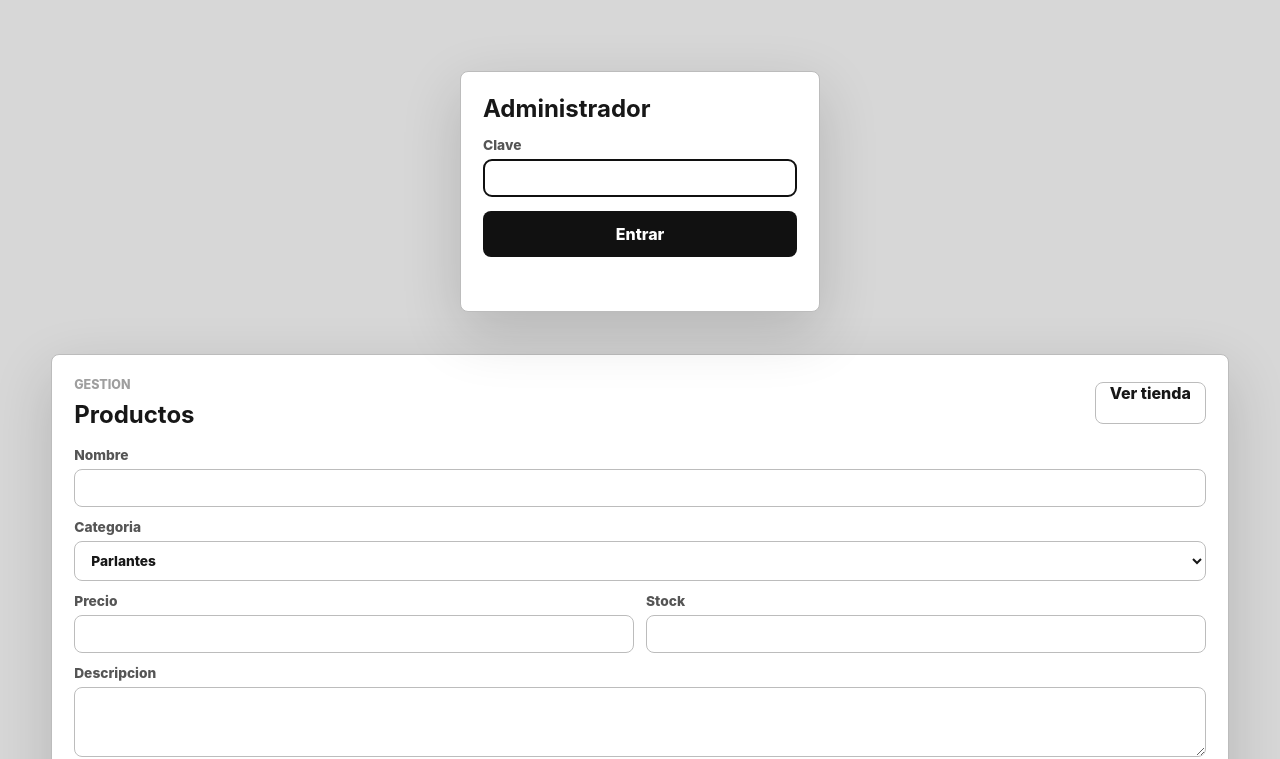
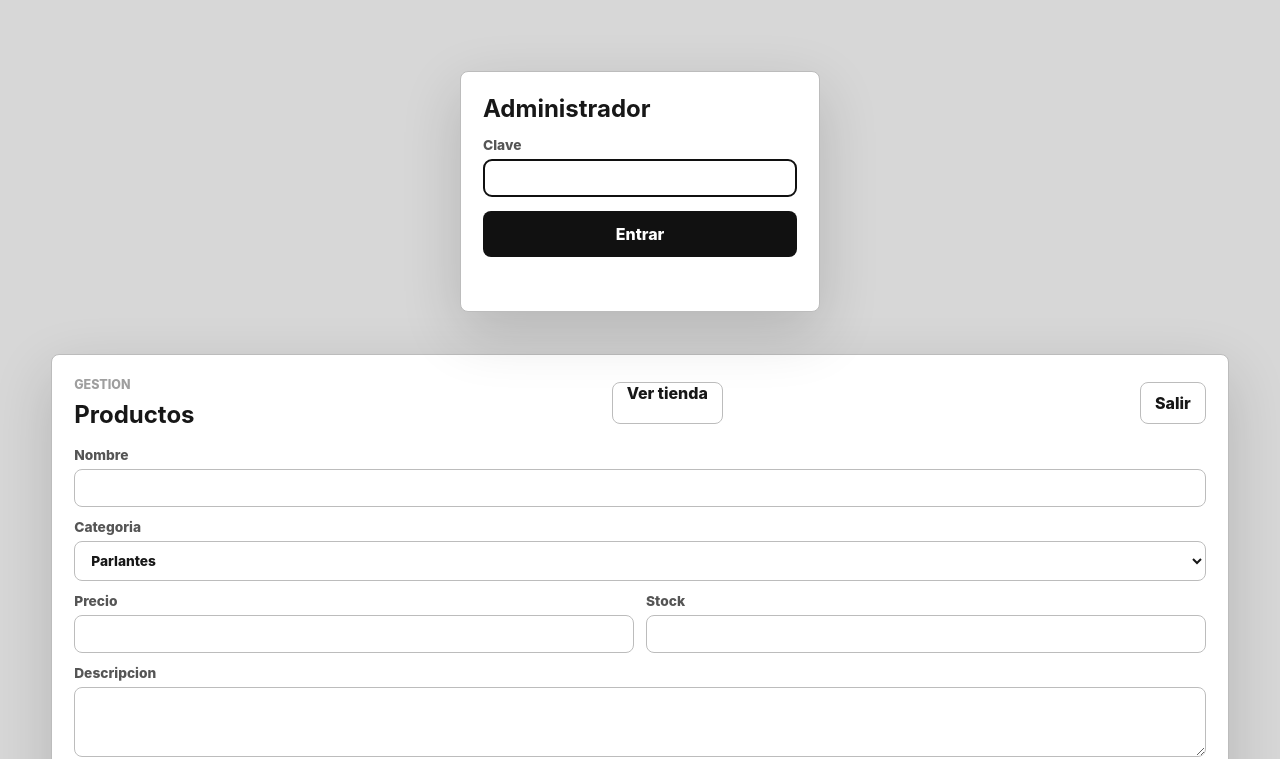
Before and after one commit to nexumsn/nexum.com, a plain HTML site: page admin.html in a window 1280 px wide. Shown: the part 76-835 px from the top of the page. Drawn offline with Linux system fonts and the light colour scheme.

Commit message:
admin.html

```diff
--- a/admin.html
+++ b/admin.html
@@ -39,6 +39,9 @@
             <h2>Productos</h2>
           </div>
           <a class="back-button" href="./index.html">Ver tienda</a>
+          <button class="back-button" id="logoutAdmin" type="button">
+  Salir
+</button>
         </div>
 
         <form class="admin-form" id="adminForm">
```
